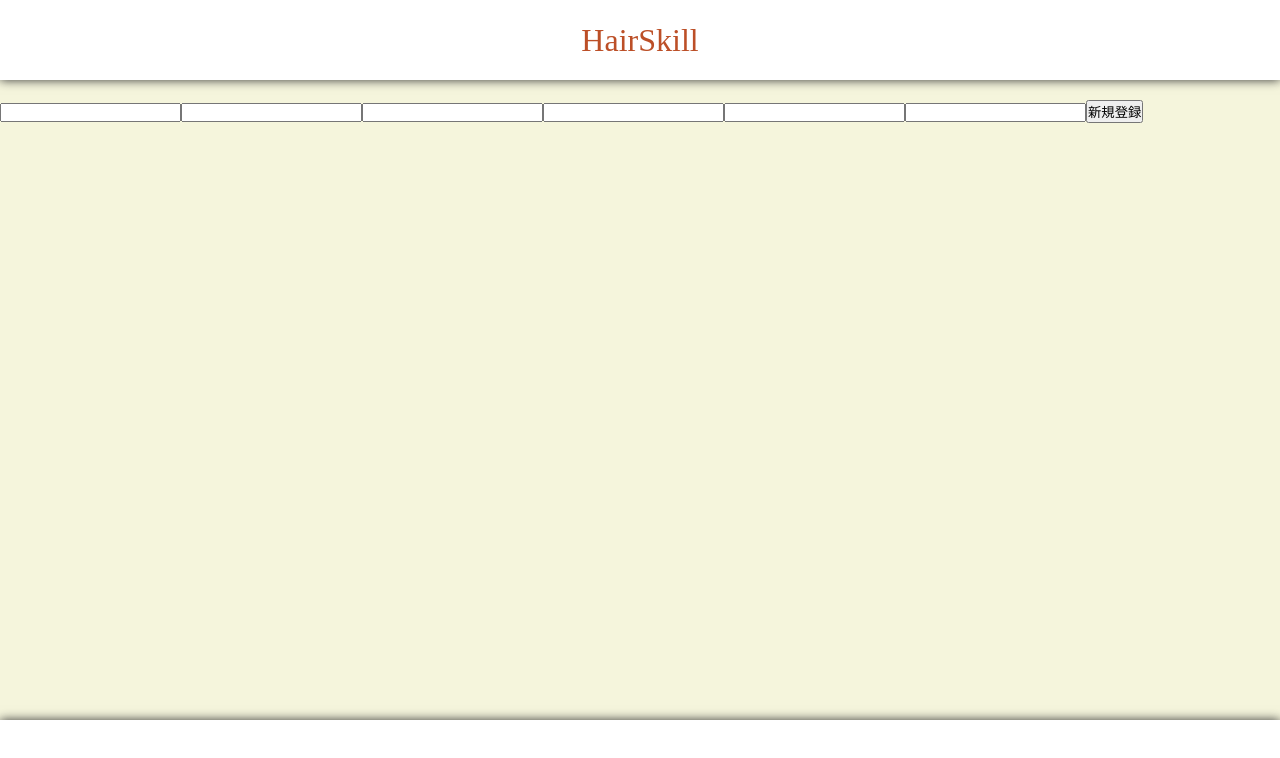
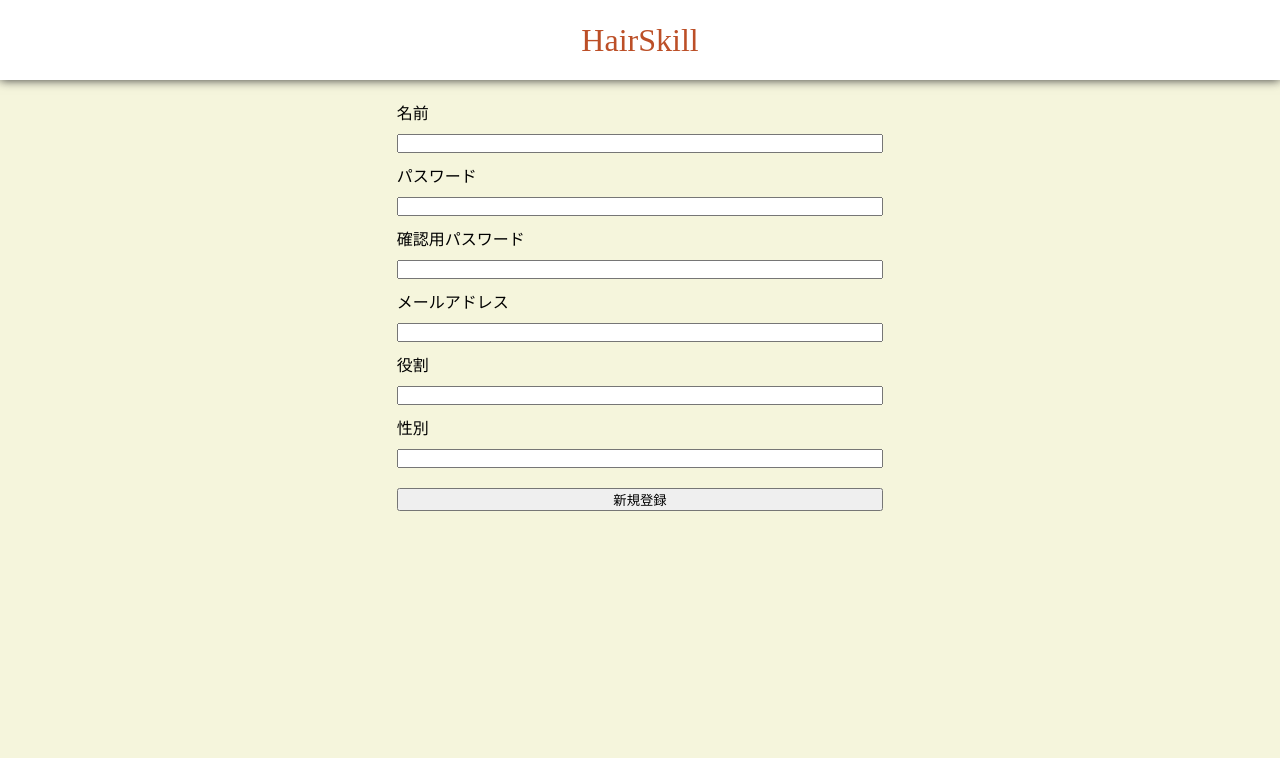
Before and after one commit to chobi0228/hairskill, a Next.js app in the folder frontend/app/: page /users/sign_up in a window 1280 px wide. Shown: the top 758 px of the page. Built offline with nearby package versions, Linux system fonts and the light colour scheme.

Commit message:
一端のところこれでコミット

```diff
--- a/frontend/app/package.json
+++ b/frontend/app/package.json
@@ -10,7 +10,9 @@
   },
   "dependencies": {
     "axios": "^1.6.8",
+    "js-cookie": "^3.0.5",
     "next": "14.2.3",
+    "nookies": "^2.5.2",
     "react": "^18",
     "react-dom": "^18"
   },
--- a/frontend/app/src/constants/general.ts
+++ b/frontend/app/src/constants/general.ts
@@ -1,4 +1,4 @@
-export const baseUrl = {
+export const base_url = {
     //エンドポイント
     end_point: "http://localhost:3000/api/v1/",
 
@@ -6,11 +6,17 @@
 // URL類
 export const urls = {
     //エンドポイント
-    signUp: baseUrl.end_point + "users/sign_up",
+    signUp: base_url.end_point + "users/sign_up",
 
 } as const;
 // アプリケーションでよく使われる語句
-export const generalWordSettings = {
+export const generalWordSetting = {
     //アプリケーションタイトル
     aplicaton_title: "HairSkill"
 } as const;
+console.log()
+    // .getItem("CURRENT_USER_ID"))
+// アプリケーションでよく使われる定数
+export const generalConstant = {
+    // current_user_id: global.localStorage.CURRENT_USER_ID ? global.localStorage.CURRENT_USER_ID : null
+} as const;
--- /dev/null
+++ b/frontend/app/src/general_variable/general.ts
@@ -0,0 +1,4 @@
+export var generalFlag = {
+    //エンドポイント
+    loginFlag: false,
+};
--- a/frontend/app/src/pages/_app.tsx
+++ b/frontend/app/src/pages/_app.tsx
@@ -1,20 +1,29 @@
 import "@/styles/globals.scss";
 import "@/styles/home/top.scss";
+import "@/styles/users/form.scss";
 import type { AppProps } from "next/app";
-import {urls, generalWordSettings} from "../constants/general";
 import Header from "./all/components/header.component";
 import Footer from "./all/components/footer.component";
-import React, { useState } from "react";
+import React, { useState, useEffect } from "react";
+import {generalFlag} from "../general_variable/general";
 
 
 export default function App({ Component, pageProps }: AppProps) {
+  // useEffect(()=>{
+  //   if(globalThis.localStorage.CURRENT_USER_ID){
+  //     generalFlag.loginFlag = true;
+  //   }
+  // },[])
+  // if(!globalThis.localStorage.CURRENT_USER_ID){
     return (
       <div className="container">
         <Header/>
         <main>
           <Component {...pageProps} />
         </main>
-      <Footer/>
+        <Footer loginFlag={generalFlag.loginFlag}/>
       </div>
     );
+  // } else {
+  //   console.log("ログイン済");  }
 }
--- a/frontend/app/src/pages/all/components/footer.component.tsx
+++ b/frontend/app/src/pages/all/components/footer.component.tsx
@@ -1,8 +1,15 @@
-import {urls, generalWordSettings} from "../../../constants/general";
-export default function Footer() {
+import {urls, generalWordSetting} from "../../../constants/general";
+import {generalFlag} from "../../../general_variable/general";
+import React, { useState, useEffect } from "react";
+
+export default function Footer(loginFlag:any) {
+
+
+  if(loginFlag == true){
     return (
       <>
         <footer></footer>
       </>
     );
+  }
 }
--- a/frontend/app/src/pages/all/components/header.component.tsx
+++ b/frontend/app/src/pages/all/components/header.component.tsx
@@ -1,9 +1,9 @@
 import Link from "next/link";
-import {urls, generalWordSettings} from "../../../constants/general";
+import {urls, generalWordSetting} from "../../../constants/general";
 export default function Header() {
     return (
       <>
-        <header><Link href={"/"} className="header">{generalWordSettings.aplicaton_title}</Link></header>
+        <header className="header">{generalWordSetting.aplicaton_title}</header>
       </>
     );
 }
--- a/frontend/app/src/pages/users/login.tsx
+++ b/frontend/app/src/pages/users/login.tsx
@@ -1,4 +1,4 @@
-import {urls, generalWordSettings} from "../../constants/general";
+import {urls, generalWordSetting} from "../../constants/general";
 
 // import { getAuthJSON} from "../../services/api"
 import axios from "axios";
--- a/frontend/app/src/pages/users/show.tsx
+++ b/frontend/app/src/pages/users/show.tsx
@@ -1,8 +1,8 @@
-import {urls, generalWordSettings} from "../../constants/general";
+import {urls, generalWordSetting} from "../../constants/general";
 export default function UserShow() {
     return (
       <>
-
+        <h1>AAAAAA</h1>
       </>
     );
 }
--- a/frontend/app/src/pages/users/sign_up.tsx
+++ b/frontend/app/src/pages/users/sign_up.tsx
@@ -1,6 +1,8 @@
-import {urls, generalWordSettings} from "../../constants/general";
-import axios from "axios";import React, { useState } from "react";
-import { cookies } from 'next/headers'
+import {urls, generalWordSetting, generalConstant} from "../../constants/general";
+import axios from "axios";
+import React, { useState, useEffect } from "react";
+import { useRouter } from "next/navigation";
+
 export default function SignUP() {
     const [name, setName] = useState('');
     const [password, setPassword] = useState('');
@@ -9,8 +11,9 @@
     const [role, setRole] = useState('');
     const [gender, setGender] = useState('');
 
+
     const postSignUpJSON = async (e: any) => {
-        const inputSignUPData = {
+        const inputSignUPData : signUpParams = {
           name: name,
           password: password,
           one_more_password: one_more_password,
@@ -26,10 +29,12 @@
               alert("パスワードが一致しておりません。")
             } else{
               const response = await axios.post(urls.signUp, inputSignUPData);
-              console.log("結果",response.data);
+              //localStorageでログイン情報を管理
+              globalThis.localStorage.setItem('CURRENT_USER_ID', response.data.current_user.id);
+              globalThis.document.location.replace("/")
+              // redirect("/simple/thanks");
             }
           }
-          // redirect("/simple/thanks");
         } catch (err) {
           let message;
           if (axios.isAxiosError(err) && err.response) {
@@ -44,16 +49,21 @@
 
     return (
       <>
-        <form onSubmit={(e) => e.preventDefault()}>
+        <form className="auth_form" onSubmit={(e) => e.preventDefault()}>
+          <label htmlFor="input_name">名前</label>
           <input type="text"value={name} onChange={(e) => setName(e.target.value)}/>
+          <label htmlFor="input_passeord">パスワード</label>
           <input type="text"value={password} onChange={(e) => setPassword(e.target.value)}/>
+          <label htmlFor="input_one_more_password">確認用パスワード</label>
           <input type="text"value={one_more_password} onChange={(e) => setOneMorePassword(e.target.value)}/>
+          <label htmlFor="input_email">メールアドレス</label>
           <input type="text"value={email} onChange={(e) => setEmail(e.target.value)}/>
+          <label htmlFor="input_role">役割</label>
           <input type="text"value={role} onChange={(e) => setRole(e.target.value)}/>
+          <label htmlFor="input_gender">性別</label>
           <input type="text"value={gender} onChange={(e) => setGender(e.target.value)}/>
           <input type="submit" value="新規登録" onClick={postSignUpJSON}/>
         </form>
-        <p>{name}</p>
       </>
     );
 }
--- /dev/null
+++ b/frontend/app/src/styles/users/form.scss
@@ -0,0 +1,15 @@
+.auth_form{
+    display: grid;
+    width: 38%;
+    margin: 0% auto;
+    @media (max-width: 500px) {
+        margin: 10px auto;
+
+    }
+     input {
+        margin: 10px 0;
+        @media (min-width: 500px) {
+            margin: 10px 0;
+        }
+     }
+}
```
Also changed, not shown: frontend/app/src/interface/sign_up_params.ts (added, +8 -0 lines), frontend/app/src/pages/index.tsx (+25 -2 lines), 1 other file (tests, documents, lock files or other folders). Lines whose indentation alone changed are shown as unchanged.
